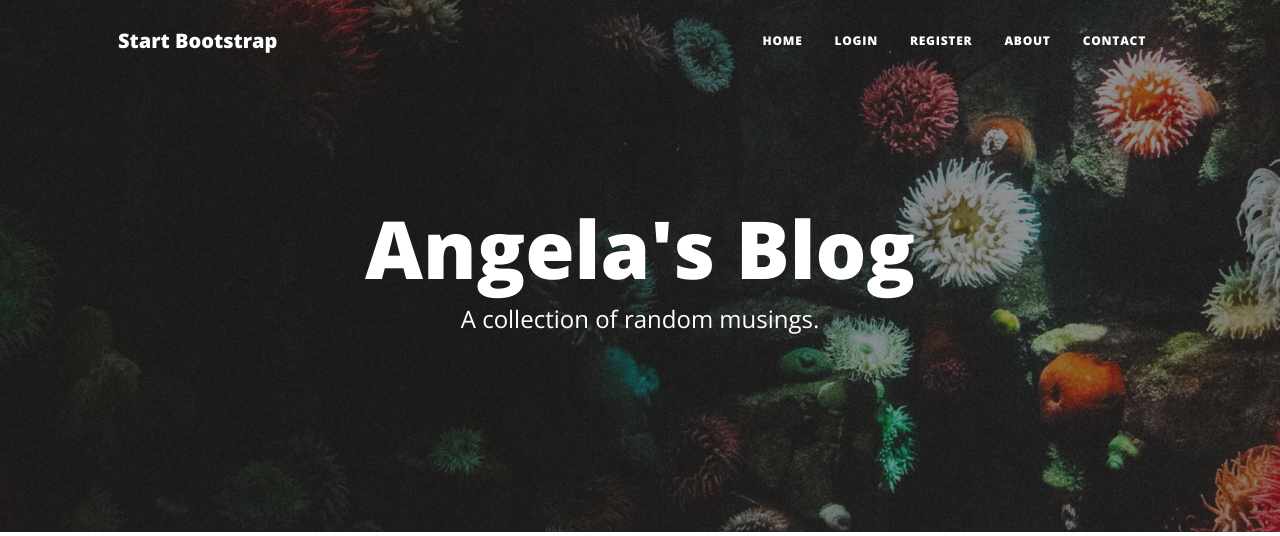
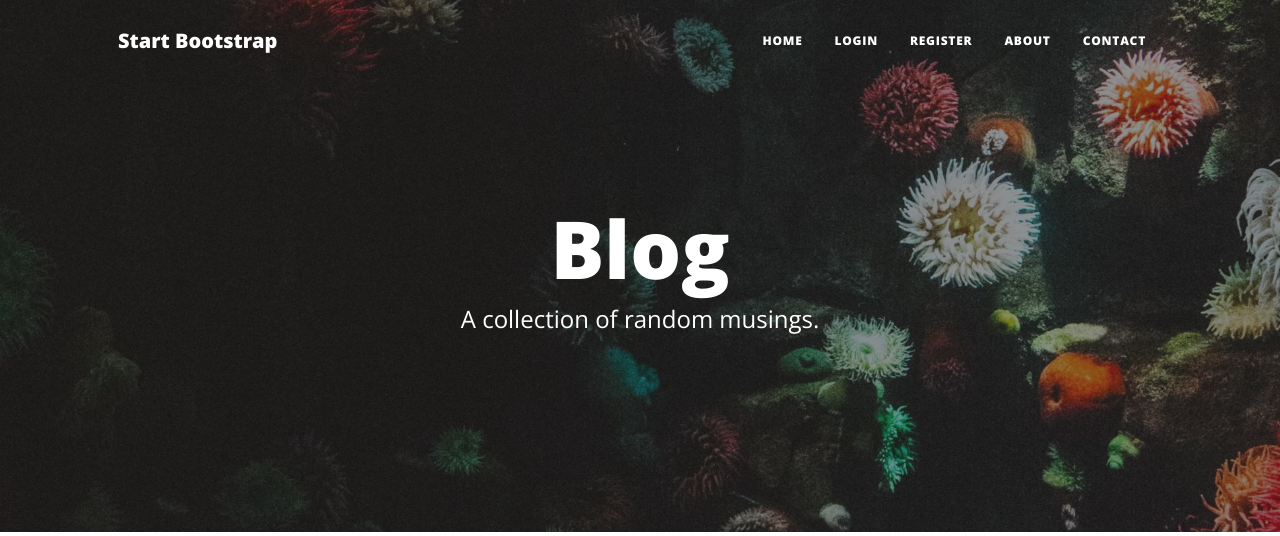
Before and after one commit to Pyrelord/Blog-Capstone-4, a Flask app: page / in a window 1280 px wide. Shown: the top 536 px of the page. Run offline with Flask 3, Linux system fonts and the light colour scheme; data that the repository does not hold is empty; some libraries are stand-ins or nearby versions.

```diff
--- a/main.py
+++ b/main.py
@@ -1,3 +1,4 @@
+import os
 from datetime import date
 from flask import Flask, abort, render_template, redirect, url_for, flash
 from flask_bootstrap import Bootstrap5
@@ -13,7 +14,7 @@ from werkzeug.security import generate_password_hash, check_password_hash
 from forms import CreatePostForm, RegisterForm, LoginForm, CommentForm
 
 app = Flask(__name__)
-app.config['SECRET_KEY'] = '8BYkEfBA6O6donzWlSihBXox7C0sKR6b'
+app.config['SECRET_KEY'] = os.environ.get("FLASK_KEY")
 ckeditor = CKEditor(app)
 Bootstrap5(app)
 
@@ -50,7 +51,7 @@ class Base(DeclarativeBase):
     pass
 
 
-app.config['SQLALCHEMY_DATABASE_URI'] = 'sqlite:///posts.db'
+app.config['SQLALCHEMY_DATABASE_URI'] = os.environ.get("DB_URI", 'sqlite:///posts.db')
 db = SQLAlchemy(model_class=Base)
 db.init_app(app)
 
@@ -228,4 +229,4 @@ def contact():
 
 
 if __name__ == "__main__":
-    app.run(debug=True)
+    app.run(debug=False)
--- a/templates/header.html
+++ b/templates/header.html
@@ -8,7 +8,7 @@
     />
     <meta name="description" content="" />
     <meta name="author" content="" />
-    <title>Angela's Blog</title>
+    <title>Blog</title>
     {% block styles %}
     <!-- Load Bootstrap-Flask CSS here -->
     {{ bootstrap.load_css() }}
--- a/templates/index.html
+++ b/templates/index.html
@@ -9,7 +9,7 @@
     <div class="row gx-4 gx-lg-5 justify-content-center">
       <div class="col-md-10 col-lg-8 col-xl-7">
         <div class="site-heading">
-          <h1>Angela's Blog</h1>
+          <h1>Blog</h1>
           <span class="subheading">A collection of random musings.</span>
         </div>
       </div>
```
Also changed, not shown: 1 other file.
